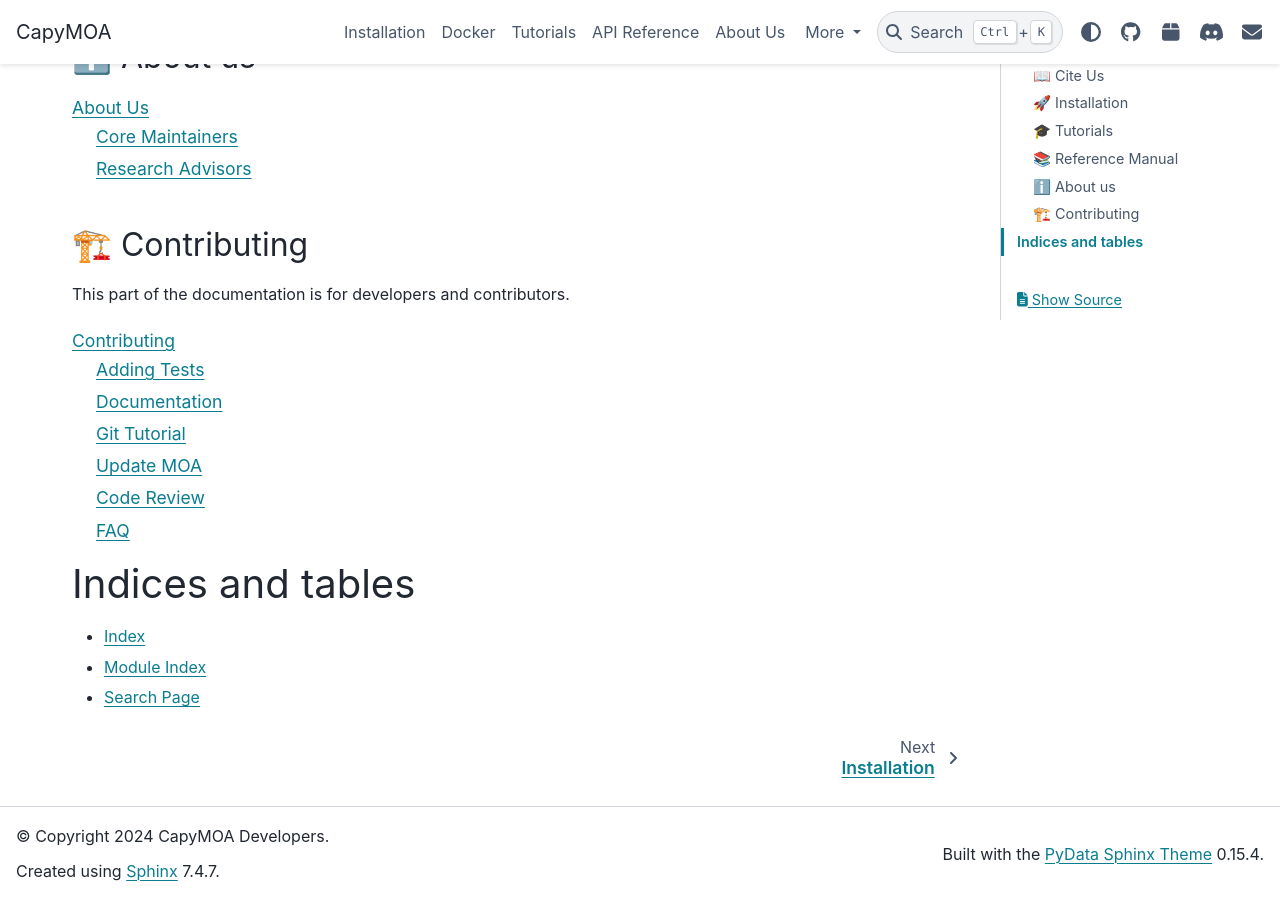
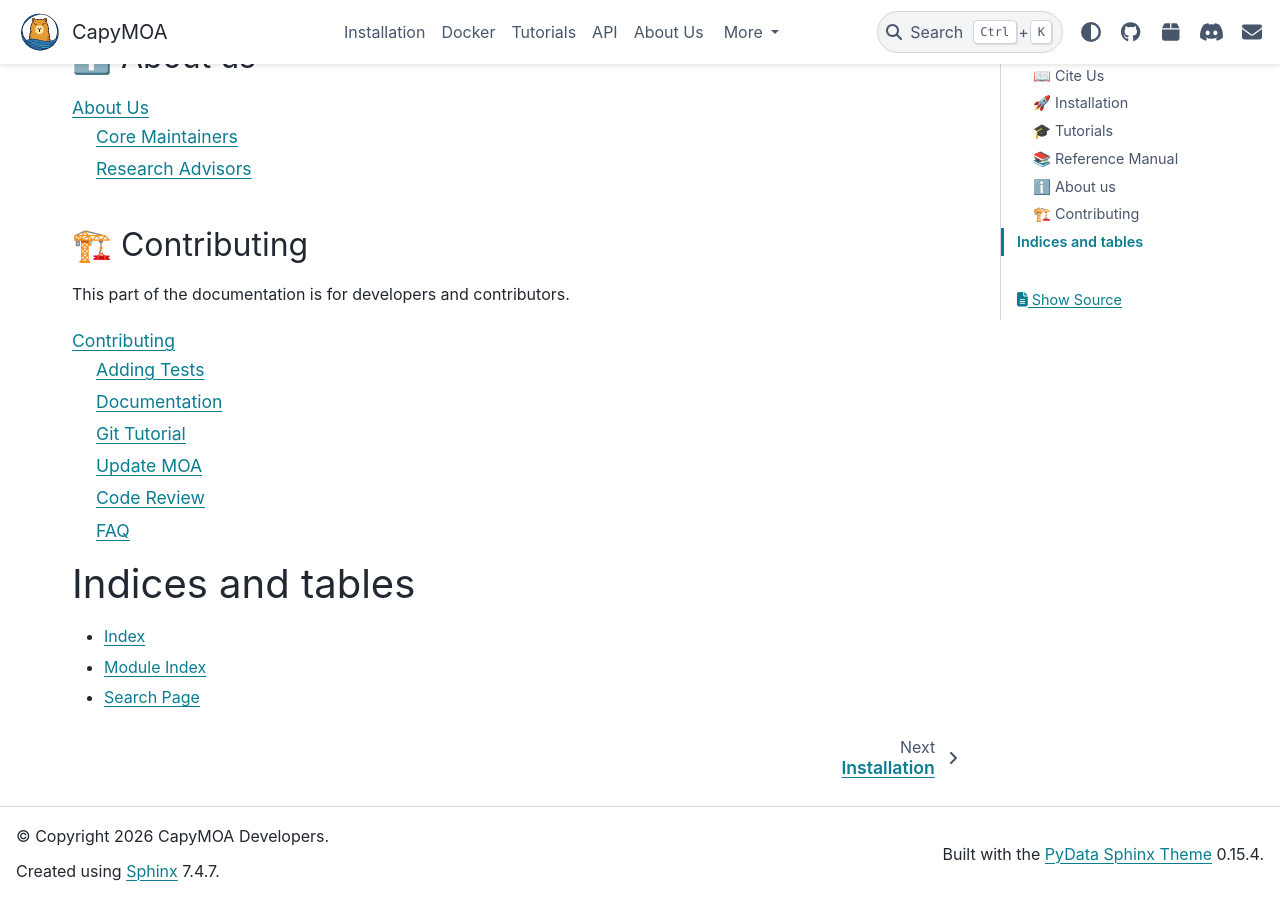
Before and after one commit to adaptive-machine-learning/CapyMOA, a Sphinx documentation site: the page built from docs/index.rst, in a window 1280 px wide and 900 px high, scrolled down 2662 px. Built offline with Sphinx 7.4.7 and the PyData theme 0.15.4, drawn with Linux system fonts in a browser that asks for light colours; pages that are not in the unit, such as notebooks, are missing from menus.

Commit message:
docs: add favicon and logo

```diff
--- /dev/null
+++ b/docs/_templates/layout.html
@@ -0,0 +1,10 @@
+{% extends "!layout.html" %}
+{% block extrahead %}
+{{ super() }}
+<link rel="icon" type="image/png" href="/_static/favicon/favicon-96x96.png" sizes="96x96" />
+<link rel="icon" type="image/svg+xml" href="/_static/favicon/favicon.svg" />
+<link rel="shortcut icon" href="/_static/favicon/favicon.ico" />
+<link rel="apple-touch-icon" sizes="180x180" href="/_static/favicon/apple-touch-icon.png" />
+<meta name="apple-mobile-web-app-title" content="CapyMOA" />
+<link rel="manifest" href="/_static/favicon/site.webmanifest" />
+{% endblock %}
--- a/docs/api/index.rst
+++ b/docs/api/index.rst
@@ -1,5 +1,5 @@
-API Reference
-=============
+API
+===
 
 Welcome to the CapyMOA API reference. This documentation is automatically
 generated from the source code and provides detailed information on the classes
--- a/docs/conf.py
+++ b/docs/conf.py
@@ -19,7 +19,7 @@
 capymoa_github = "https://github.com/adaptive-machine-learning/CapyMOA"
 
 project = "CapyMOA"
-copyright = "2024 CapyMOA Developers"
+copyright = "2026 CapyMOA Developers"
 author = "Heitor Murilo Gomes, Anton Lee, Nuwan Gunasekara, Marco Heyden, Yibin Sun, Guilherme Weigert Cassales"
 release = __version__
 html_title = f"{project}"
@@ -145,6 +145,11 @@
 """
 html_theme_options = {
     "show_toc_level": 3,
+    "logo": {
+        "text": "CapyMOA",
+        "image_light": "_static/logo-96x96.png",
+        "image_dark": "_static/logo-96x96.png",
+    },
     "icon_links": [
         {
             "name": "GitHub",
```
Also changed, not shown: docs/_static/favicon/apple-touch-icon.png (added), docs/_static/favicon/favicon-96x96.png (added), docs/_static/favicon/favicon.ico (added), docs/_static/favicon/favicon.svg (added), docs/_static/favicon/site.webmanifest (added), docs/_static/favicon/web-app-manifest-192x192.png (added), docs/_static/favicon/web-app-manifest-512x512.png (added), docs/_static/logo-96x96.png (added).
